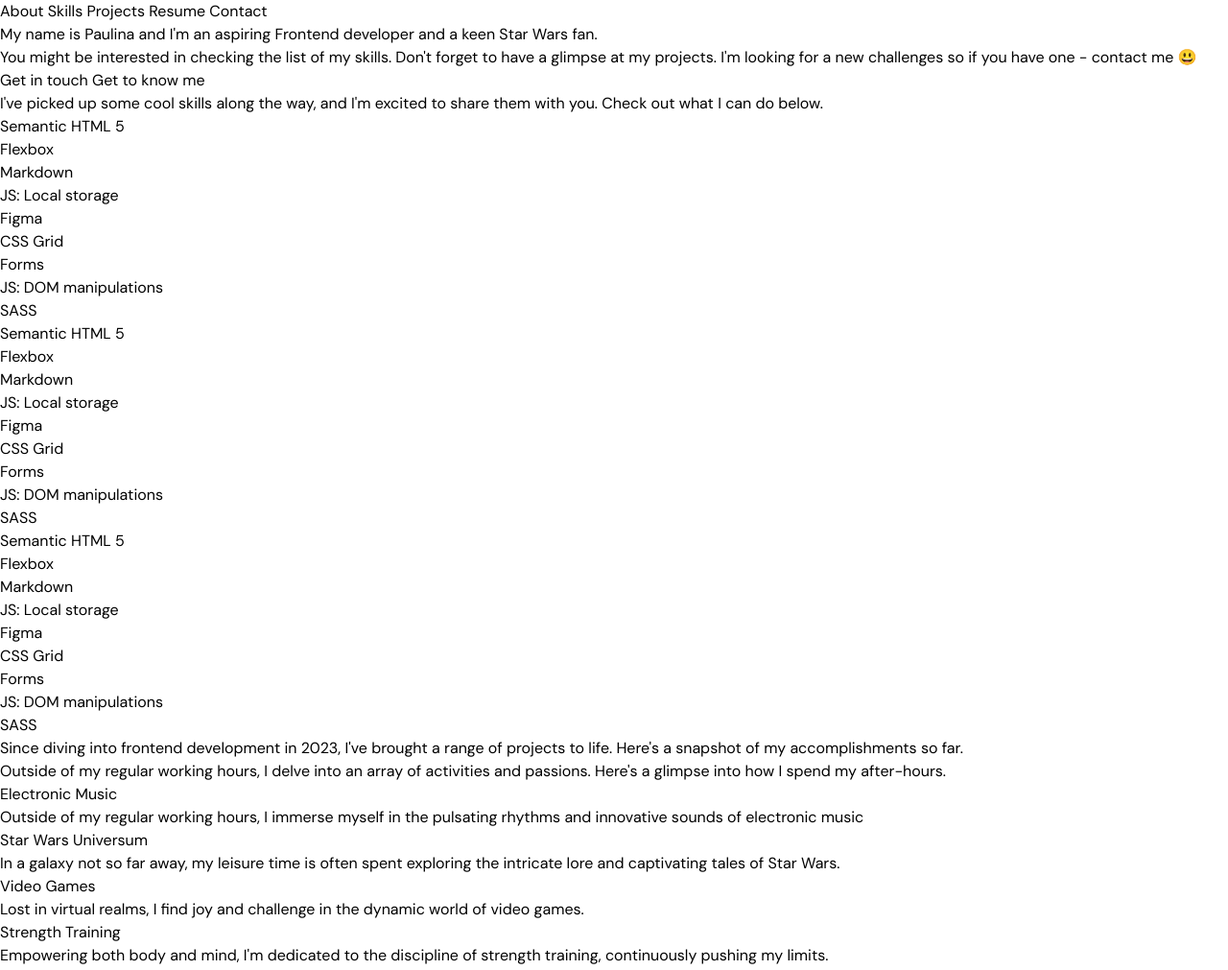
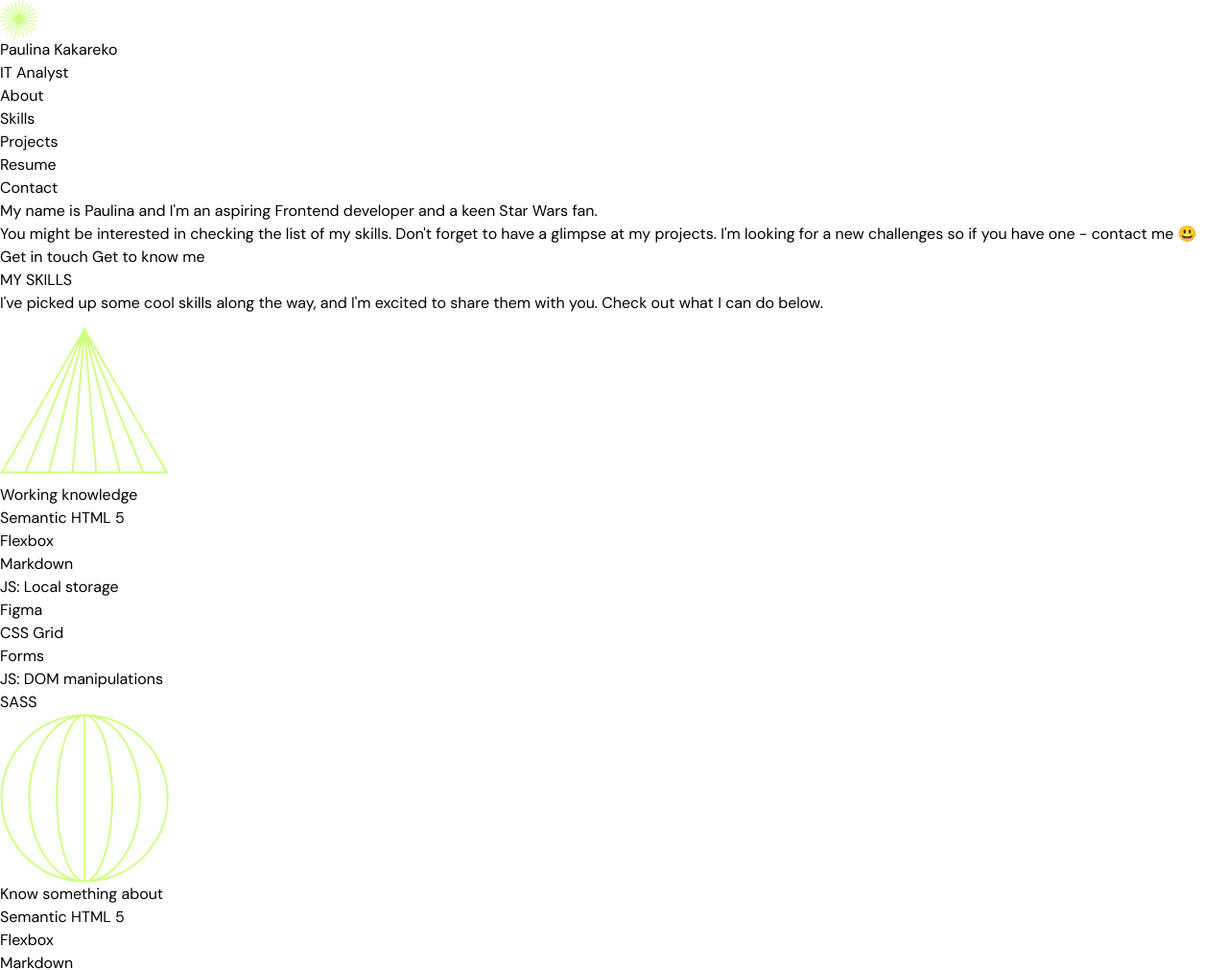
Before and after one commit to paulina-kakareko/portfolio, a website built with Parcel: page src/index.html in a window 1280 px wide. Shown: the top 1011 px of the page at 96% size. Built offline with nearby package versions, Linux system fonts and the light colour scheme.

Commit message:
Markup added to all sections

```diff
--- a/src/index.html
+++ b/src/index.html
@@ -10,30 +10,35 @@
     <title>Paulina Kakareko - Portfolio</title>
 </head>
 <body class="font-dmsans">
-    <header>
-        <nav>
-            <a href="#">About</a>
-            <a href="#">Skills</a>
-            <a href="#">Projects</a>
-            <a href="#">Resume</a>
-            <a href="#">Contact</a>
-        </nav>
-    </header>
+
     <main>
-        <section>
-            <article>
+        <header>
+            <img class="w-10 h-10" src="./images/star.svg" alt="">
+            <p>Paulina Kakareko</p>
+            <p>IT Analyst</p>
+            <nav>
+                <ul>
+                    <li><a href="#about">About</a></li>
+                    <li><a href="#skills">Skills</a></li>
+                    <li><a href="#projects">Projects</a></li>
+                    <li><a download href="#">Resume</a></li>
+                    <li><a href="#contact">Contact</a></li>
+                </ul>
+            </nav>
+        </header>
+        <section id="about">
+
                 <h1>My name is Paulina and I'm an aspiring Frontend developer and a keen Star Wars fan.</h1>
                 <p>You might be interested in checking the list of my skills. Don't forget to have a glimpse at my projects. I'm looking for a new challenges so if you have one - contact me 😃</p>
-                <button>Get in touch</button>
-                <button>Get to know me</button>
-            </article>
-
+                <a href="#contact">Get in touch</a>
+                <a href="#skills">Get to know me</a>
         </section>
-        <section>
-            <header>
-                <h2>I've picked up some cool skills along the way, and I'm excited to share them with you. Check out what I can do below.</h2>
-            </header>
+        <section id="skills">
+            <h2>MY SKILLS</h2>
+            <p>I've picked up some cool skills along the way, and I'm excited to share them with you. Check out what I can do below.</p>
             <article>
+                <img class="w-44 h-44" src="./images/triangle.svg" alt="">
+                <h3>Working knowledge</h3>
                 <ol>
                     <li>Semantic HTML 5</li>
                     <li>Flexbox</li>
@@ -47,6 +52,8 @@
                 </ol>
             </article>
             <article>
+                <img class="w-44 h-44" src="./images/union.svg" alt="">
+                <h3>Know something about</h3>
                 <ol>
                     <li>Semantic HTML 5</li>
                     <li>Flexbox</li>
@@ -60,6 +67,8 @@
                 </ol>
             </article>
             <article>
+                <img class="w-44 h-44" src="./images/figure.svg" alt="">
+                <h3>Want to learn</h3>
                 <ol>
                     <li>Semantic HTML 5</li>
                     <li>Flexbox</li>
@@ -73,27 +82,57 @@
                 </ol>
             </article>
         </section>
-        <section>
-            <h2>Since diving into frontend development in 2023, I've brought a range of projects to life. Here's a snapshot of my accomplishments so far.</h2>
+        <section id="projects">
+            <h2>RECENT PROJECTS</h2>
+            <p>Since diving into frontend development in 2023, I've brought a range of projects to life. Here's a snapshot of my accomplishments so far.</p>
+            <article>
+                <h3>simple-editor</h3>
+                <p><img class="w-4 h-4" src="./images/little_star.svg" alt="">27</p>
+                <p>Phasellus dolor. In dui magna, posuere eget, vestibulum et, tempor auctor, justo fringilla mauris sit amet nibh. Suspendisse pulvinar, augue ac venenatis condimentum, sem libero volutpat...</p>
+                <ul>
+                    <li>HTML</li>
+                    <li>CSS</li>
+                    <li>JS</li>
+                </ul>
+                <a href="#">View demo</a>
+                <a href="#">Source code</a>
+            </article>
         </section>
-        <section>
-            <h2>Outside of my regular working hours, I delve into an array of activities and passions. Here's a glimpse into how I spend my after-hours.</h2>
-            <div>
+        <section id="after_hours">
+            <h2>AFTER HOURS</h2>
+            <p>Outside of my regular working hours, I delve into an array of activities and passions. Here's a glimpse into how I spend my after-hours.</p>
+            <article>
+                <img src="./images/music.png" alt="">
                 <h3>Electronic Music</h3>
                 <p>Outside of my regular working hours, I immerse myself in the pulsating rhythms and innovative sounds of electronic music</p>
-            </div>
-            <div>
+            </article>
+            <article>
+                <img src="./images/star_wars.png" alt="">
                 <h3>Star Wars Universum</h3>
                 <p>In a galaxy not so far away, my leisure time is often spent exploring the intricate lore and captivating tales of Star Wars.</p>
-            </div>
-            <div>
+            </article>
+            <article>
+                <img src="./images/gaming.png" alt="">
                 <h3>Video Games</h3>
                 <p>Lost in virtual realms, I find joy and challenge in the dynamic world of video games.</p>
-            </div>
-            <div>
+            </article>
+                <article>
+                    <img src="./images/gym.png" alt="">
                 <h3>Strength Training</h3>
                 <p>Empowering both body and mind, I'm dedicated to the discipline of strength training, continuously pushing my limits.</p>
-            </div>
+            </article>
+        </section>
+        <section id="contact">
+<h2>Let's work together</h2>
+<p>I'm open for new opportunities. </br>If you have one for me we should talk!</p>
+<a href="mailto:paulinakakareko1@gmail.com">paulinakakareko1@gmail.com</a>
+<p>or find me on</p>
+<ul>
+    <li>
+        <a href="#"><img class='w-6 h-6s' src="./images/github.svg" alt=""></a>
+        <a href="#"><img src="./images/facebook.svg" alt=""></a>
+    </li>
+</ul>
         </section>
     </main>
     <footer></footer>
```
Also changed, not shown: src/images/facebook.svg (added), src/images/figure.svg (added), src/images/gaming.png (added), src/images/github.svg (added), src/images/gym.png (added), src/images/little_star.svg (added), src/images/music.png (added), src/images/paulina.png (added), src/images/star.svg (added), src/images/star_wars.png (added), src/images/triangle.svg (added), src/images/union.svg (added).
